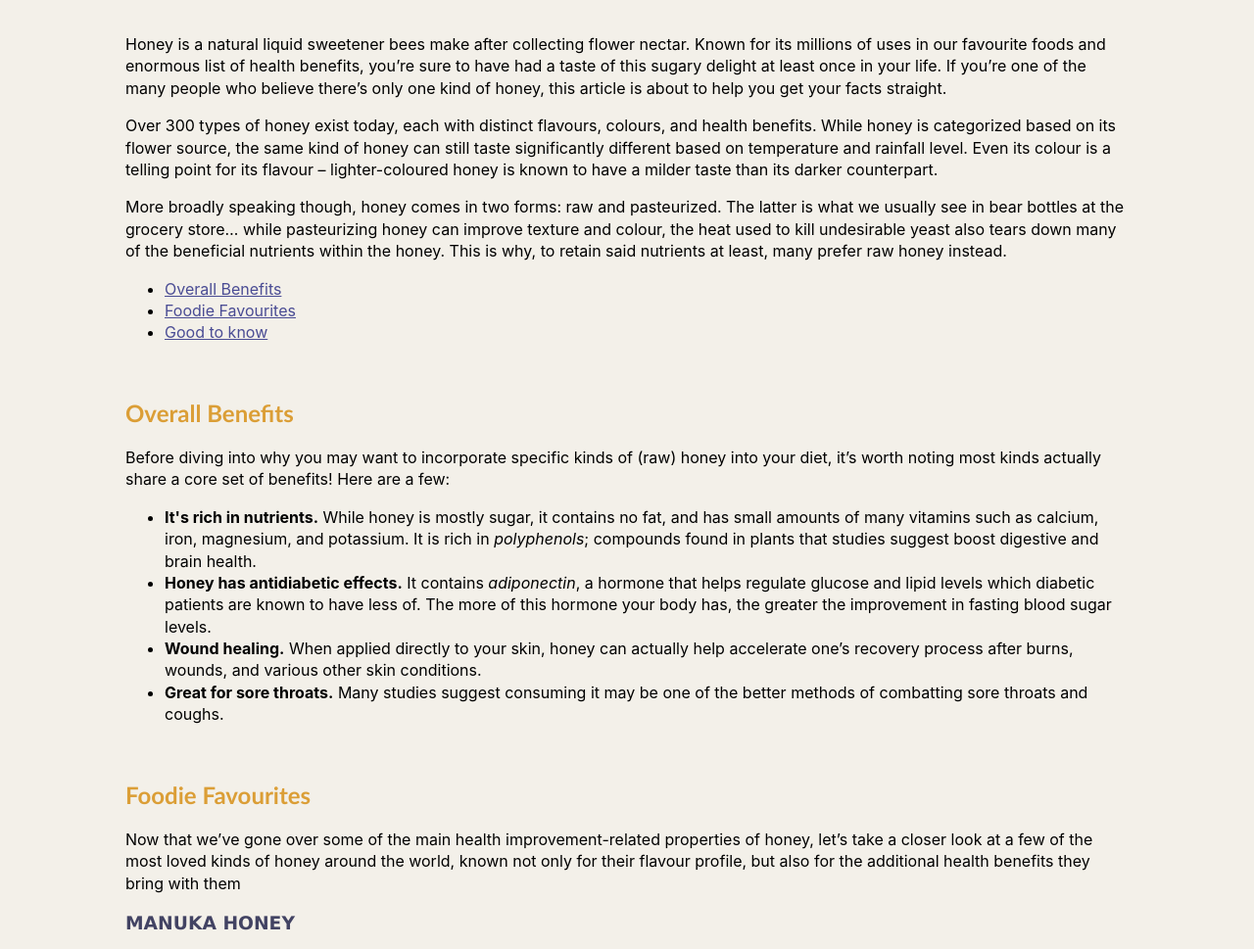
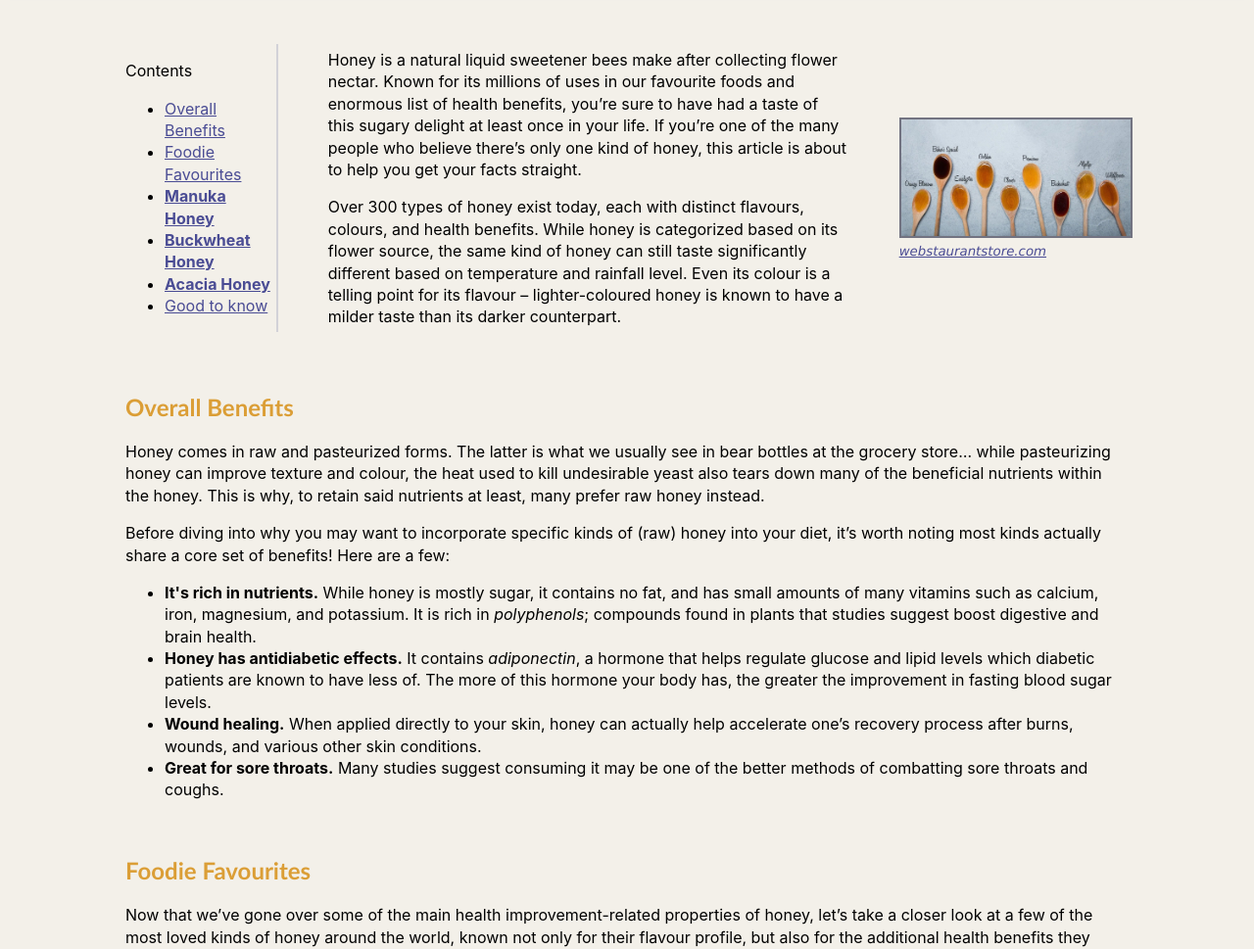
Before and after one commit to rabiaq123/CIS1050_A2, a plain HTML site: page index.html in a window 1280 px wide. Shown: the part 380-1349 px from the top of the page at 98% size. Drawn offline with Linux system fonts and the light colour scheme.

Commit message:
Reformatted introduction section and added honey types image

```diff
--- a/index.html
+++ b/index.html
@@ -10,10 +10,12 @@
   <meta name="viewport" content="width=device-width, initial-scale=1.0">
 
   <!-- colours:
-    background: #fdf9f1 (off white)
+    background: #F3F0E9 (off white)
     highlight: #FFD34E (mustard yellow)
     h2: #DB9E36 (yellow-brown)
     h3: #424363 (blue-grey)
+    line separator and shadow: #D2D2D8 (light blue)
+    image border: #727381 (grey-blue)
   -->
 
   <style>
@@ -79,6 +81,7 @@
       background-repeat: no-repeat;
       background-size: cover;
       background-position: center;
+      box-shadow: 0px 15px 15px #d2d2d8;
     }
 
     .section {
@@ -125,13 +128,32 @@
 </head>
 
 <body>
+  <!-- HEADER CONTENT -->
   <header style="margin-bottom: 5%">
     <span class="header-pic">
       <h1><span style="background-color: #FFD34E; padding: 5px;">Honey and Health</span></hi>
       </span>
   </header>
 
+  <!-- WEBSITE CONTENT -->
   <div style="margin: 0% 10%">
+
+    <!-- OVERVIEW -->
+    <div style="display:flex; flex-direction:row; align-items: center;">
+      <!-- table of contents -->
+      <div style="min-width: 15%; border-right: 2px solid #d2d2d8">
+        <p>Contents</p>
+        <ul>
+          <li> <a href="#section1"> Overall Benefits </a></li>
+          <li> <a href="#section2"> Foodie Favourites </a></li>
+          <li> <a href="#manuka"> <b>Manuka Honey</b> </a></li>
+          <li> <a href="#buckwheat"> <b>Buckwheat Honey</b> </a></li>
+          <li> <a href="#acacia"> <b>Acacia Honey</b> </a></li>
+          <li> <a href="#section3"> Good to know </a></li>
+        </ul>
+      </div>
+      <!-- introduction -->
+      <div style="margin: 0% 5%; min-width: 50%;">
         <p>
           Honey is a natural liquid sweetener bees make after collecting flower nectar. Known for its millions of uses in our
           favourite foods and enormous list of health benefits, you’re sure to have had a taste of this sugary delight at least
@@ -144,26 +166,32 @@
           temperature and rainfall level. Even its colour is a telling point for its flavour – lighter-coloured honey is known to
           have a milder taste than its darker counterpart.
         </p>
-    <p>
-      More broadly speaking though, honey comes in two forms: raw and pasteurized. The latter is what we usually see in bear
-      bottles at the grocery store… while pasteurizing honey can improve texture and colour, the heat used to kill undesirable
-      yeast also tears down many of the beneficial nutrients within the honey. This is why, to retain said nutrients at least,
-      many prefer raw honey instead.
-    </p>
+      </div>
+      <!-- image -->
+      <div style="margin: 0%">
+        <img src="honey-types.jpg" alt="types of honey" style="width:100%; border: 2px solid #727381;">
+        <cite style="width: auto;">
+          <a href="https://www.webstaurantstore.com/guide/685/types-of-honey.html#types">
+            webstaurantstore.com
+          </a>
+        </cite>
+      </div>
+    </div>
 
-    <ul>
-      <li> <a href="#section1"> Overall Benefits </a></li>
-      <li> <a href="#section2"> Foodie Favourites </a></li>
-      <li> <a href="#section3"> Good to know </a></li>
-    </ul>
-
+    <!-- OVERALL BENEFITS OF HONEY -->
     <div class="section" id="section1">
       <h2> Overall Benefits </h2>
+      <p>
+        Honey comes in raw and pasteurized forms. The latter is what we usually see in bear
+        bottles at the grocery store… while pasteurizing honey can improve texture and colour, the heat used to kill undesirable
+        yeast also tears down many of the beneficial nutrients within the honey. This is why, to retain said nutrients at
+        least, many prefer raw honey instead.
+      </p>
+      <!-- list of benefits -->
       <p>
         Before diving into why you may want to incorporate specific kinds of (raw) honey into your diet, it’s worth noting most
         kinds actually share a core set of benefits! Here are a few:
       </p>
-
       <ul>
         <li>
           <b>It's rich in nutrients.</b> While honey is mostly sugar, it contains no fat, and has small amounts of many vitamins such as calcium, iron,
@@ -186,6 +214,7 @@
       </ul>
     </div>
 
+    <!-- TYPES OF HONEY AND THEIR BENEFITS -->
     <div class="section" id="section2">
       <h2> Foodie Favourites </h2>
       <p>
@@ -195,17 +224,19 @@
       </p>
 
       <!-- MANUKA HONEY -->
-      <h3 style="text-transform: uppercase;"> Manuka Honey </h3>
+      <h3 style="text-transform: uppercase; padding-top:2%; margin-top:0%;" id="manuka"> Manuka Honey </h3>
       <div class="block honey-section">
         <div class="honey-content">
+          <!-- honey image -->
           <div class="honey-image">
-            <img src="manuka.jpg" alt="manuka honey">
+            <img src="manuka.jpg" alt="manuka honey" style="border: 2px solid #727381;">
             <cite style="width: auto;">
               <a href="https://health.clevelandclinic.org/manuka-honey-benefits/">
                 clevelandclinic.org
               </a>
             </cite>
           </div>
+          <!-- honey info -->
           <div class="honey-info">
             <p>
               Manuka honey is said to have a mildly sweet and nutty flavour, followed a lasting bitter aftertaste. It comes from the
@@ -227,17 +258,19 @@
       </div>
 
       <!-- BUCKWHEAT HONEY -->
-      <h3 style="text-transform: uppercase;"> Buckwheat Honey </h3>
+      <h3 style="text-transform: uppercase; padding-top:2%; margin-top:0%;" id="buckwheat"> Buckwheat Honey </h3>
       <div class="block honey-section">
         <div class="honey-content">
+          <!-- honey image -->
           <div class="honey-image">
-            <img src="buckwheat.jpg" alt="buckwheat honey">
+            <img src="buckwheat.jpg" alt="buckwheat honey" style="border: 2px solid #727381;">
             <cite style="width: auto;">
               <a href="https://www.honeytraveler.com/single-flower-honey/buckwheat-honey/">
                 honeytraveler.com
               </a>
             </cite>
           </div>
+          <!-- honey info -->
           <div class="honey-info">
             <p>
               Canada-based Buckwheat honey has the strongest flavour and darkest colour of the many types of honey we use today.
@@ -262,17 +295,19 @@
       </div>
 
       <!-- ACACIA HONEY -->
-      <h3 style="text-transform: uppercase;"> Acacia Honey </h3>
+      <h3 style="text-transform: uppercase; padding-top:2%; margin-top:0%;" id="acacia"> Acacia Honey </h3>
       <div class="block honey-section">
         <div class="honey-content">
-          <div class="honey-image"">
-            <img src="acacia.jpg" alt="acacia honey">
+          <!-- honey image -->
+          <div class="honey-image">
+            <img src="acacia.jpg" alt="acacia honey" style="border: 2px solid #727381;">
             <cite style="width: auto;">
               <a href="https://www.webstaurantstore.com/guide/685/types-of-honey.html#types">
                 webstaurantstore.com
               </a>
             </cite>
           </div>
+          <!-- honey info -->
           <div class="honey-info">
             <p>
               Acacia honey, native to eastern and southeastern North America, is almost colourless and has a lightweight, sweet
@@ -287,6 +322,7 @@
       </div>
     </div>
 
+    <!-- DISCLAIMER -->
     <div class="section" id="section3">
       <h2> Good to know </h2>
       <p>
```
Lines whose indentation alone changed are shown as unchanged.
